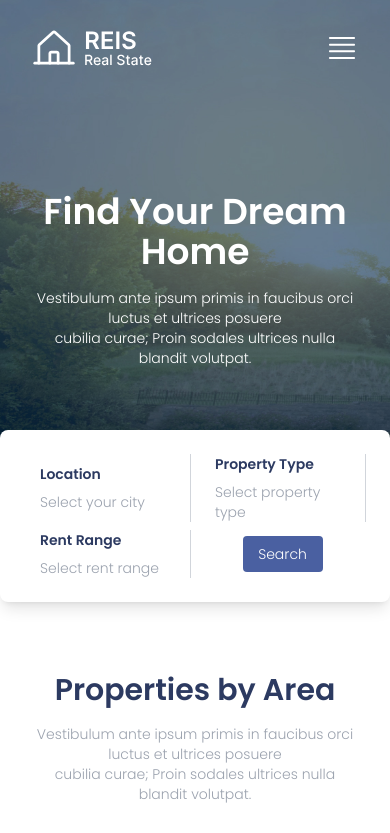
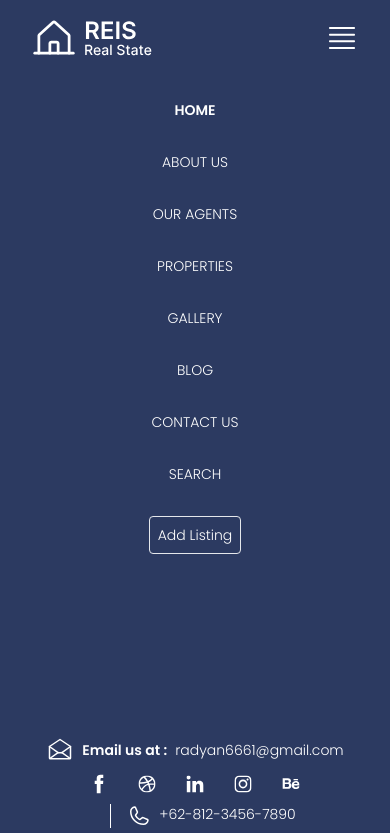
Before and after one commit to rdynxyz/realstate, a website: page index.html in a window 390 px wide. Shown: the top 833 px of the page. Drawn offline with Linux system fonts and the light colour scheme.

Commit message:
responsive navbar

```diff
--- a/index.html
+++ b/index.html
@@ -9,10 +9,10 @@
         <link href="https://fonts.googleapis.com/css2?family=Poppins:wght@300;400;500;600&display=swap" rel="stylesheet">
     </head>
     <body class="text-white font-light text-sm font-poppins">
-        <div class="bg-cover h-[512px] bg-no-repeat flex flex-col items-center px-8" style="background-image: url('./src/assets/images/home.jpg');">
-            <nav class="w-full border-b-[.5px] border-white md:block hidden">
-                <div class="container m-auto h-16 w-full flex">
-                    <div class="w-1/2 flex items-center">
+        <div class="bg-cover h-[512px] bg-no-repeat flex flex-col items-center px-8 md:px-0" style="background-image: url('./src/assets/images/home.jpg');">
+            <nav class="w-full flex justify-center border-b-[.5px] md:px-0 border-white md:block hidde z-40 fixed md:relative">
+                <div class="md:container m-auto h-[100vh] bg-primary md:bg-transparent md:h-16 w-full flex flex-col md:flex-row justify-end items-center pb-4 md:pb-0">
+                    <div class="w-full md:w-1/2 flex items-center justify-center md:justify-start">
                         <svg width="28" height="28" viewbox="0 0 28 28" fill="none" xmlns="http://www.w3.org/2000/svg">
                             <path d="M3.5 10.5V21.875C3.5 22.1071 3.59219 22.3296 3.75628 22.4937C3.92038 22.6578 4.14294 22.75 4.375 22.75H23.625C23.8571 22.75 24.0796 22.6578 24.2437 22.4937C24.4078 22.3296 24.5 22.1071 24.5 21.875V10.5L14 3.5L3.5 10.5Z" stroke="white" stroke-width="1.5" stroke-linecap="round" stroke-linejoin="round"/>
                             <path d="M12.0859 16.625L3.77344 22.4984" stroke="white" stroke-width="1.5" stroke-linecap="round" stroke-linejoin="round"/>
@@ -22,7 +22,8 @@
                         <h1 class="font-bold ml-2">Email us at :</h1>
                         <h1 class="ml-2">radyan6661@gmail.com</h1>
                     </div>
-                    <div class="w-1/2 flex items-center justify-end gap-2">
+                    <div class="w-full md:w-1/2 flex flex-col md:flex-row items-center justify-center md:justify-end">
+                        <div class="flex items-center justify-center md:justify-end gap-2">
                             <a href="">
                                 <svg width="40" height="40" viewbox="0 0 40 40" fill="none" xmlns="http://www.w3.org/2000/svg">
                                     <path d="M24.2682 10.7244H21.3603C19.6346 10.7244 17.7152 11.4644 17.7152 14.0148C17.7236 14.9034 17.7152 15.7545 17.7152 16.7123H15.7189V19.9512H17.777V29.2756H21.5589V19.8897H24.0551L24.281 16.7032H21.4937C21.4937 16.7032 21.5 15.2857 21.4937 14.874C21.4937 13.8662 22.5223 13.9239 22.5842 13.9239C23.0737 13.9239 24.0253 13.9254 24.2696 13.9239V10.7244H24.2682Z" fill="white"/>
@@ -76,6 +77,7 @@
                                     </defs>
                                 </svg>
                             </a>
+                        </div>
                         <div class="flex gap-2 border-l-[.5px] border-white pl-4 ml-4">
                             <svg width="24" height="24" viewbox="0 0 24 24" fill="none" xmlns="http://www.w3.org/2000/svg">
                                 <path d="M8.67187 11.7C9.44364 13.2938 10.7324 14.5792 12.3281 15.3469C12.4458 15.4026 12.576 15.4267 12.7059 15.4169C12.8358 15.407 12.9608 15.3635 13.0687 15.2906L15.4125 13.725C15.516 13.6548 15.6357 13.6119 15.7603 13.6004C15.8849 13.589 16.0104 13.6092 16.125 13.6594L20.5125 15.5437C20.6625 15.6062 20.7877 15.7161 20.869 15.8567C20.9504 15.9973 20.9832 16.1608 20.9625 16.3219C20.8234 17.4073 20.2937 18.4048 19.4723 19.1278C18.6509 19.8508 17.5943 20.2498 16.5 20.25C13.1185 20.25 9.87548 18.9067 7.48439 16.5156C5.0933 14.1245 3.75 10.8815 3.75 7.5C3.75025 6.40575 4.1492 5.34908 4.87221 4.52771C5.59522 3.70634 6.59274 3.17656 7.67812 3.0375C7.83922 3.01681 8.00266 3.04964 8.14326 3.13096C8.28386 3.21227 8.39384 3.33755 8.45625 3.4875L10.3406 7.88438C10.3896 7.9972 10.4101 8.12035 10.4003 8.24296C10.3905 8.36558 10.3507 8.4839 10.2844 8.5875L8.71875 10.9688C8.64905 11.0765 8.60814 11.2002 8.59993 11.3283C8.59172 11.4563 8.61649 11.5843 8.67187 11.7V11.7Z" stroke="white" stroke-width="1.5" stroke-linecap="round" stroke-linejoin="round"/>
@@ -85,8 +87,10 @@
                     </div>
                 </div>
             </nav>
-            <nav class="w-full mt-4 md:mt-0">
-                <div class="container m-auto h-16 w-full flex">
+
+            <!-- mnbmnb -->
+            <nav class="w-full pt-4 md:pt-0 px-8 md:px-0 fixed md:relative bg-primary md:bg-transparent z-50">
+                <div class="container m-auto h-auto md:h-16 w-full flex flex-col md:flex-row">
                     <div class="w-full md:w-1/3 flex items-center justify-between">
                         <a href="">
                             <img src="./src/assets/images/icon/logo.svg" alt="" class="">
@@ -95,8 +99,8 @@
                             <img src="./src/assets/images/icon/textalign-justifycenter.svg" alt="" class="w-8 block md:hidden">
                         </a>
                     </div>
-                    <div class="w-2/3 md:block hidden">
-                        <div class="w-full h-full flex items-center justify-end gap-8">
+                    <div class="w-full md:w-2/3 md:block hidde">
+                        <div class="w-full h-full flex flex-col md:flex-row items-center justify-end gap-8 mt-10 md:mt-0">
                             <a href="" class="font-bold">HOME</a>
                             <a href="">ABOUT US</a>
                             <a href="">OUR AGENTS</a>
@@ -433,9 +437,7 @@
                 <p class="text-gray-400 text-center mt-4">Vestibulum ante ipsum primis in faucibus orci luctus et ultrices posuere
                     <br>
                     cubilia curae; Proin sodales ultrices nulla blandit volutpat.</p>
-                <div class="w-full mt-4 bg-red-700">
-
-                </div>
+                <div class="w-full mt-4 bg-red-700"></div>
             </div>
 
         </div>
```
Also changed, not shown: dist/output.css. Lines whose indentation alone changed are shown as unchanged.
